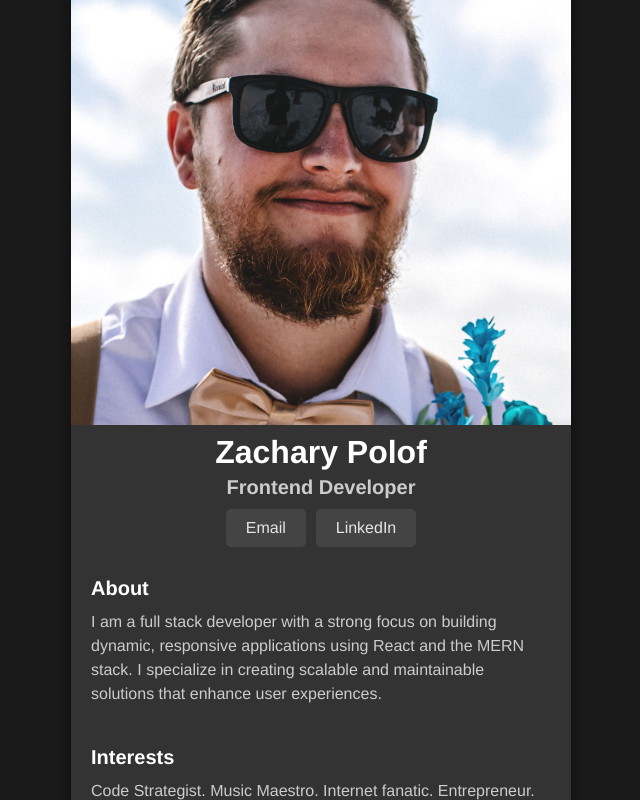
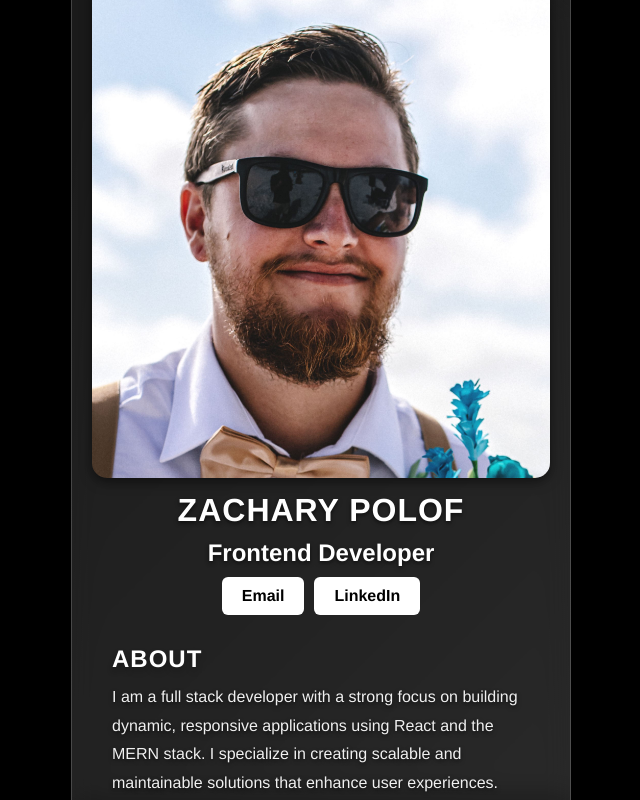
Before and after one commit to IVIonsters/business-card-ZP, a React (Vite) app in the folder digital-business/: page / in a window 1280 px wide. Shown: the top 800 px of the page, without its empty margins (319-959 px from the left). Built offline with nearby package versions, Linux system fonts and the light colour scheme.

Commit message:
Restyle - Modern
restyled with more of a modern feel

```diff
--- a/digital-business/src/App.css
+++ b/digital-business/src/App.css
@@ -1,4 +1,4 @@
-/* Make sure the body and html take the full height */
+/* Glassmorphism effect on the card container */
 html, body {
   height: 100%;
   margin: 0;
@@ -6,16 +6,23 @@ html, body {
   display: flex;
   justify-content: center;
   align-items: center;
-  background-color: #1a1a1a; /* Dark gray background */
+  background-color: #000; /* Black background for high contrast */
 }
 
 .card {
   width: 100%;
-  max-width: 500px; /* Responsive card width */
-  background-color: #333; /* Dark background for card */
-  border-radius: 10px;
-  overflow: hidden;
-  box-shadow: 0 4px 15px rgba(0, 0, 0, 0.5); /* Deeper shadow for sleek effect */
+  max-width: 500px;
+  background: rgba(255, 255, 255, 0.1); /* Translucent white */
+  border-radius: 15px;
+  padding: 20px;
+  backdrop-filter: blur(15px); /* Frosted glass effect */
+  box-shadow: 0 8px 32px rgba(0, 0, 0, 0.3); /* Soft shadow for depth */
+  border: 1px solid rgba(255, 255, 255, 0.18); /* Border to enhance glass feel */
   display: flex;
-  flex-direction: column; /* Stack components vertically */
+  flex-direction: column;
+  transition: transform 0.3s ease, box-shadow 0.3s ease;
 }
+
+.card:hover {
+  box-shadow: 0 12px 36px rgba(0, 0, 0, 0.3); /* Enhance shadow on hover */
+}
--- a/digital-business/src/components/About/About.css
+++ b/digital-business/src/components/About/About.css
@@ -1,16 +1,19 @@
 .about {
   padding: 20px;
-  color: #e5e5e5; /* Light gray text */
+  color: #fff;
 }
 
 .about h3 {
-  font-size: 20px;
+  font-size: 24px;
   margin-bottom: 10px;
-  color: #ffffff; /* White for headers */
+  color: #ffffff;
+  text-transform: uppercase; /* Add more emphasis */
+  letter-spacing: 1px;
+  text-shadow: 0 4px 6px rgba(0, 0, 0, 0.3); /* Enhance text depth */
 }
 
 .about p {
   font-size: 16px;
-  line-height: 1.5;
-  color: #cccccc; /* Lighter gray for paragraphs */
+  line-height: 1.8;
+  color: #f0f0f0; /* Slightly softer white for body text */
 }
--- a/digital-business/src/components/Footer/Footer.css
+++ b/digital-business/src/components/Footer/Footer.css
@@ -2,15 +2,17 @@
   padding: 20px;
   display: flex;
   justify-content: space-evenly;
-  background-color: #333; /* Dark gray footer background */
+  background-color: rgba(255, 255, 255, 0.05); /* Subtle translucency */
+  border-top: 1px solid rgba(255, 255, 255, 0.2); /* Slight border */
 }
 
 .footer a {
-  color: #e5e5e5; /* Light gray icons */
+  color: #fff;
   font-size: 24px;
-  transition: color 0.3s ease;
+  transition: color 0.3s ease, transform 0.3s ease;
 }
 
 .footer a:hover {
-  color: #999999; /* Lighter gray on hover */
+  color: #fff;
+  transform: translateY(-5px); /* Lift icons on hover */
 }
--- a/digital-business/src/components/Info/Info.css
+++ b/digital-business/src/components/Info/Info.css
@@ -1,37 +1,54 @@
 .info {
   text-align: center;
+  color: #fff;
 }
 
 .header-image {
   width: 100%;
-  height: 100%;
+  height: auto;
   object-fit: cover;
-  border-top-left-radius: 10px;
-  border-top-right-radius: 10px;
+  border-radius: 15px;
+  box-shadow: 0 4px 12px rgba(0, 0, 0, 0.5); /* Add depth to the image */
+  margin-top: 200px;
+}
+
+.header-image:hover {
+  transform: scale(1.02); /* Enlarge image on hover */
+  transition: transform 0.3s ease;
 }
 
 h1 {
   font-size: 2rem;
-  margin: 5px 0;
-  color: #ffffff; /* White for name */
+  margin: 10px 0;
+  color: #fff;
+  letter-spacing: 1px;
+  text-transform: uppercase;
 }
 
 h2 {
-  font-size: 1.25rem;
-  color: #cccccc; /* Light gray for title */
+  font-size: 1.5rem;
+  color: #f0f0f0;
 }
 
 .btn {
   display: inline-block;
   margin: 10px 5px;
   padding: 10px 20px;
-  background-color: #444; /* Dark gray button */
-  color: #e5e5e5; /* Light gray text */
+  background: #fff;
+  color: #000;
+  border-radius: 6px;
   text-decoration: none;
-  border-radius: 5px;
-  transition: background-color 0.3s ease;
+  font-weight: bold;
+  transition: background-color 0.3s ease, transform 0.3s ease;
 }
 
 .btn:hover {
-  background-color: #555; /* Slightly lighter gray on hover */
+  background-color: #f0f0f0;
+  transform: translateY(-3px); /* Lift buttons on hover */
 }
+@media screen and (max-width: 768px) {
+  .header-image {
+    margin-top: 350px;
+  }
+
+}
--- a/digital-business/src/components/Interests/Interests.css
+++ b/digital-business/src/components/Interests/Interests.css
@@ -1,16 +1,17 @@
 .interests {
   padding: 20px;
-  color: #e5e5e5; /* Light gray text */
+  color: #fff;
 }
 
 .interests h3 {
-  font-size: 20px;
+  font-size: 22px;
   margin-bottom: 10px;
-  color: #ffffff; /* White for headers */
+  color: #ffffff;
+  text-shadow: 0 4px 6px rgba(0, 0, 0, 0.4); /* More emphasis on the heading */
 }
 
 .interests p {
   font-size: 16px;
-  line-height: 1.5;
-  color: #cccccc; /* Lighter gray for paragraphs */
+  line-height: 1.7;
+  color: #f0f0f0; /* Softer white for readability */
 }
--- a/digital-business/src/index.css
+++ b/digital-business/src/index.css
@@ -1,4 +1,4 @@
-/* Base Project Setup */
+/* High contrast black-and-white theme with glassmorphism */
 * {
   margin: 0;
   padding: 0;
@@ -6,7 +6,16 @@
 }
 
 body {
-  font-family: 'Helvetica Neue', Arial, sans-serif; /* Cleaner, modern font */
-  background-color: #1a1a1a; /* Dark gray */
-  color: #e5e5e5; /* Light text color */
+  font-family: 'Helvetica Neue', Arial, sans-serif;
+  background: linear-gradient(135deg, #000 0%, #111 100%);
+  color: #fff;
+  display: flex;
+  justify-content: center;
+  align-items: center;
+  height: 100vh;
 }
+
+h1, h2, p {
+  color: #fff; /* White text for contrast */
+  text-shadow: 0 2px 4px rgba(0, 0, 0, 0.6); /* Add a slight text shadow */
+}
```
